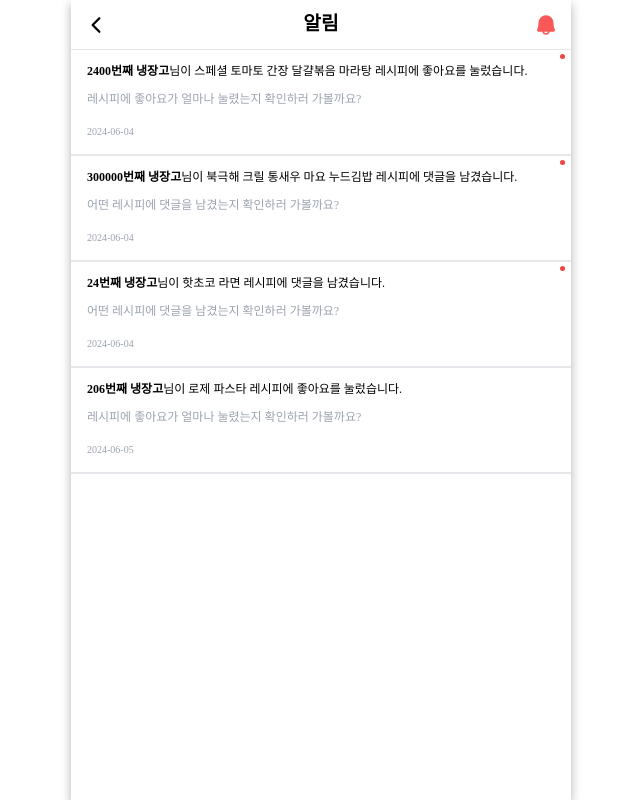
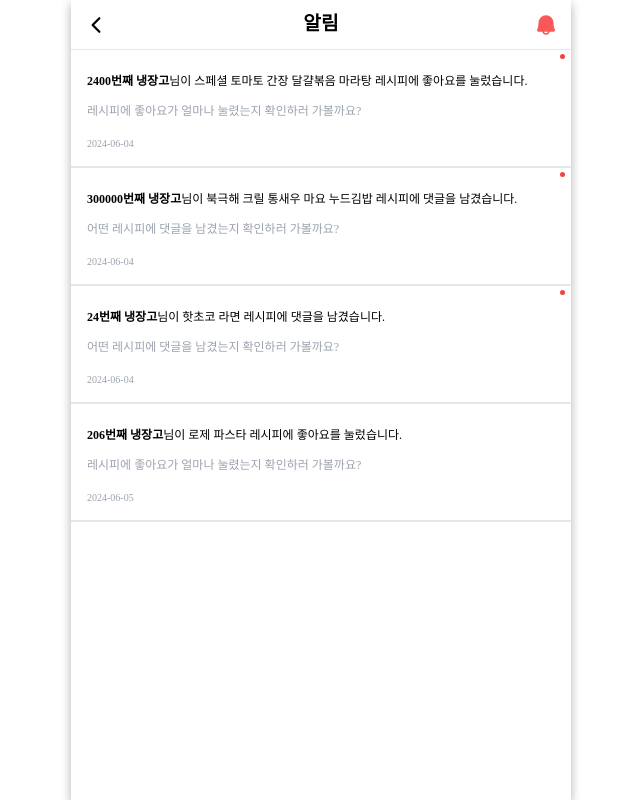
Before and after one commit to OZ-Coding-School/oz_02_main-001-FE, a React (Vite) app: page /notice in a window 1280 px wide. Shown: the whole page, without its empty margins (319-959 px from the left). Built offline with nearby package versions, Linux system fonts and the light colour scheme; a web font is replaced by a local one.

Commit message:
style: 텍스트 줄바꿈시 간격 줄임

```diff
--- a/src/pages/NotificationPage/components/NotificationItem.tsx
+++ b/src/pages/NotificationPage/components/NotificationItem.tsx
@@ -29,13 +29,13 @@ const NotificationItem: React.FC<NotificationItemProps> = ({ notice }) => {
       {notice.status === 1 && (
         <div className="absolute mt-1 right-[6px] h-[5px] w-[5px] bg-red-500 rounded-full"></div>
       )}
-      <div className="pl-4 pr-4">
-        <div className="pt-2">
+      <div className="pt-2 pl-4 pr-4">
+        <div className="mt-3 leading-tight">
           <span className="text-xs">
             <strong>{notice.nickname}</strong>님이 {notice.title} 레시피에 {actionMessage}
           </span>
         </div>
-        <div className="mt-1">
+        <div className="mt-2">
           <span className="text-gray-400 text-[12px]">
             {notice.type === "like"
               ? "레시피에 좋아요가 얼마나 눌렸는지 확인하러 가볼까요?"
```
